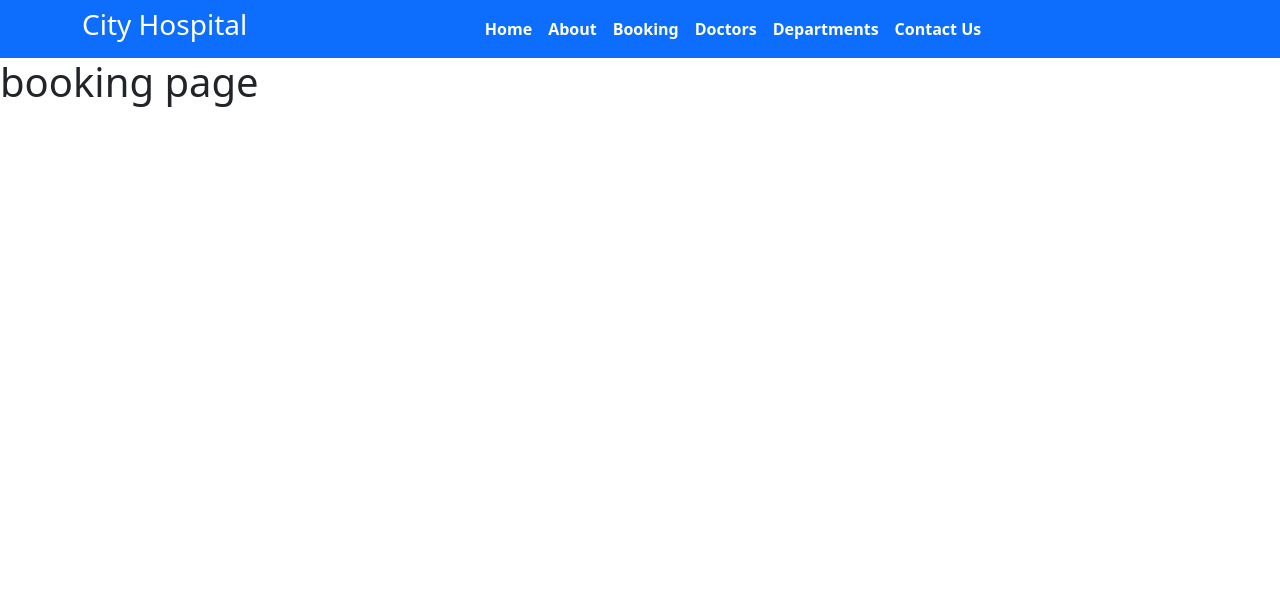
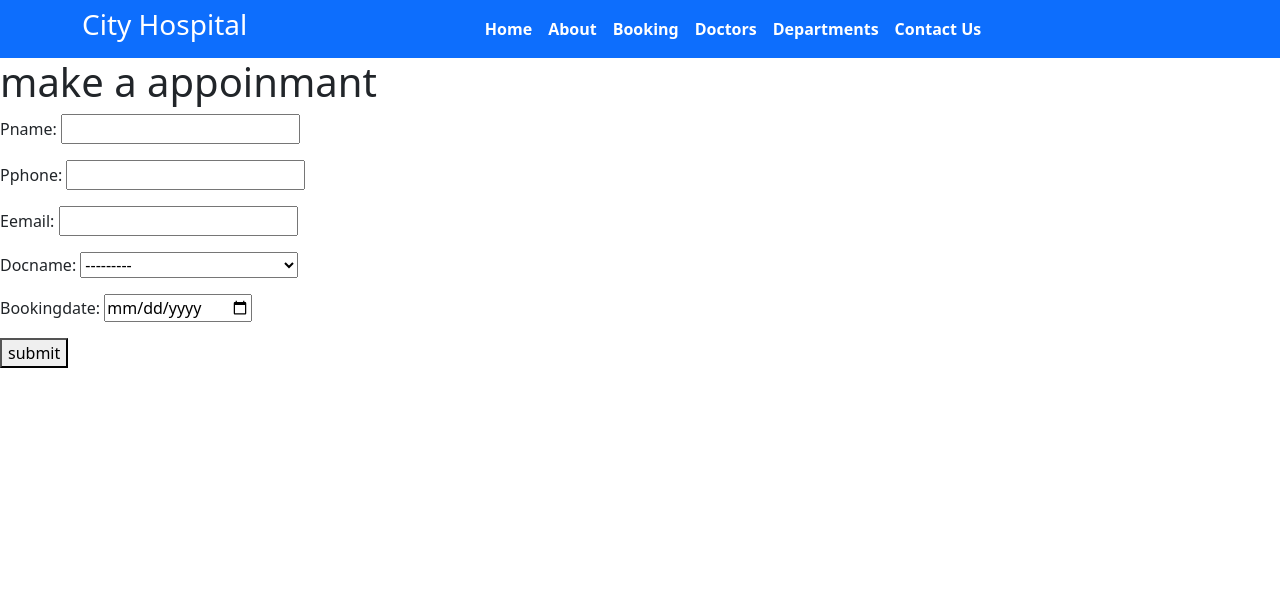
Before and after one commit to Manharrr/djangohospitalmanagement, a Django app: page /booking in a window 1280 px wide. Shown: the top 608 px of the page. Run offline with Django 5.2, Linux system fonts and the light colour scheme; data comes from the database, SQL or seed files in the repository; both versions use the stored data as it was after the commit; some libraries are stand-ins or nearby versions.

Commit message:
updatedd

```diff
--- a/hospitalmanagement/home/admin.py
+++ b/hospitalmanagement/home/admin.py
@@ -5,4 +5,7 @@ from .models import Departments,Doctors,Booking
 
 admin.site.register(Departments)
 admin.site.register(Doctors)
-admin.site.register(Booking)
+class Bookingadmin(admin.ModelAdmin):
+    list_display=('id','pname','pphone','eemail','docname','bookingdate','bookedon')
+
+admin.site.register(Booking,Bookingadmin)#pass cheyyanam
--- a/hospitalmanagement/home/forms.py
+++ b/hospitalmanagement/home/forms.py
@@ -2,4 +2,21 @@ from django import forms
 
 from .models import Booking
 
-class Booki
+class Dateinput(forms.DateInput):
+    input_type='date'
+
+class BookingForms(forms.ModelForm):
+    class Meta:
+        model=Booking
+        fields='__all__'
+
+        widgets={
+            'bookingdate':Dateinput(),
+        }
+        label={
+            'pname':"patient name:",
+            'pphone':"patient phone",
+            'eemail':"patient email",
+            'docname':"doctor name",
+            'bookingdate':"booking date"
+        }
--- a/hospitalmanagement/home/views.py
+++ b/hospitalmanagement/home/views.py
@@ -2,7 +2,7 @@ from django.shortcuts import render
 # from django.http import HttpResponse
 # Create your views here.
 from .models import Departments,Doctors
-
+from .forms import BookingForms
 
 def index(request):
     return render(request,'index.html')
@@ -11,7 +11,19 @@ def about(request):
     return render(request,'about.html')
 
 def booking(request):
-    return render(request,'booking.html')
+
+    if request.method == "POST":
+        form=BookingForms(request.POST)
+        if form.is_valid():
+            form.save()
+            return render(request,'conform.html')
+
+    form=BookingForms()
+    dict_form={
+        'form':form
+    }
+
+    return render(request,'booking.html',dict_form)
 
 def contact(request):
     return render(request,'contact.html')
--- a/hospitalmanagement/templates/booking.html
+++ b/hospitalmanagement/templates/booking.html
@@ -4,4 +4,15 @@ booking
 {%endblock%}
 
 {%block content%}
-<h1>booking page</h1>  {%endblock%}
+<h1>make a appoinmant</h1>
+
+<form action="" method="POST">
+     {% csrf_token %}
+    {{form.as_p}}
+
+    <button type="submit">submit</button>
+</form>
+
+
+
+  {%endblock%}
```
Also changed, not shown: hospitalmanagement/templates/conform.html (added, +14 -0 lines), hospitalmanagement/db.sqlite3.
